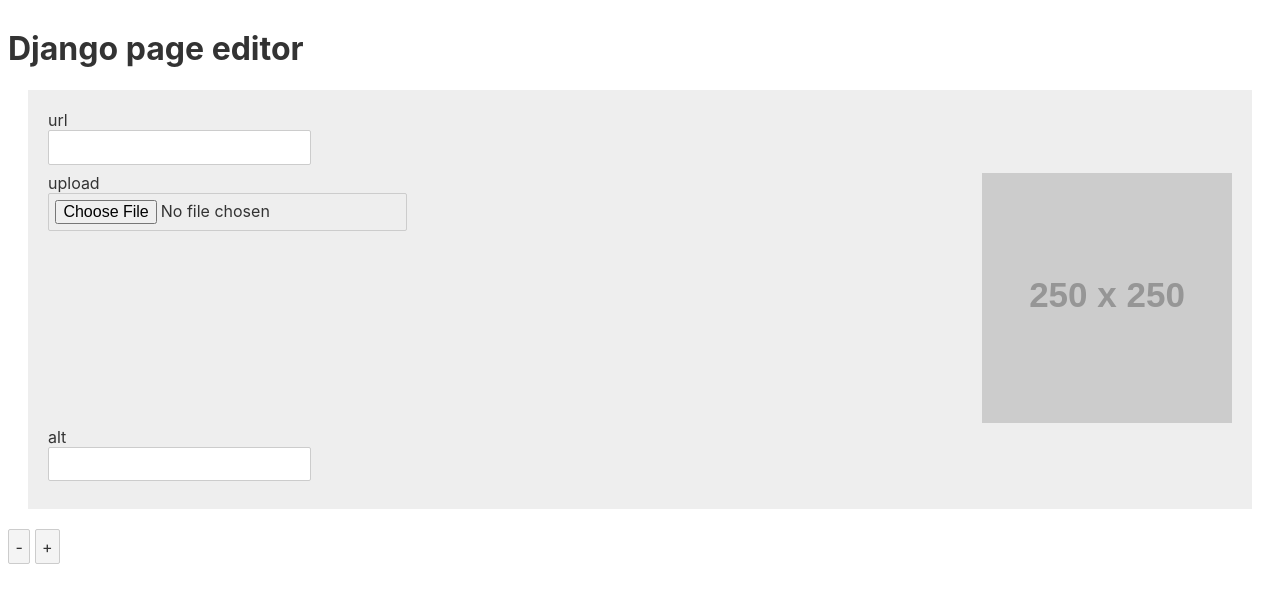
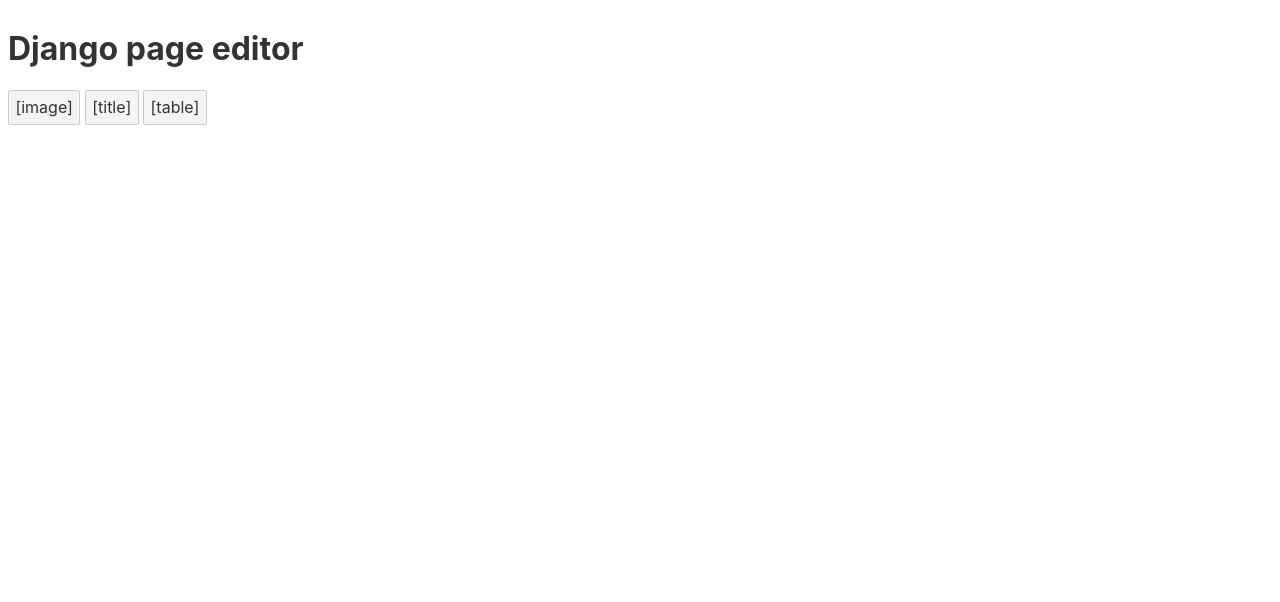
Before and after one commit to itaden1/svelte-dynamic-forms, a Svelte app: page / in a window 1280 px wide. Shown: the top 602 px of the page. Built offline with nearby package versions, Linux system fonts and the light colour scheme.

Commit message:
start on data [so far fail..]

```diff
--- a/src/App.svelte
+++ b/src/App.svelte
@@ -1,29 +1,53 @@
 <script lang="ts">
 
 	import WidgetBase from "./components/WidgetBase.svelte";
+	import WidgetPreview from "./components/WidgetPreview.svelte";
 
 	export let callBack;
 	export let existing_widgets: Array<object>;
 
-	const widgetComponents: {[key: string]: object} = {
-		"image": {
-			name:"image",
+	const widgetComponents: {[key: string]:object} = {
+		existing:[
+			{
+				index: 0,
 				type:"image",
+				name: "image",
+				active: true,
 				fields: [
 					{type: "input", name: "url"},
 					{type: "file", name: "upload"},
 					{type: "input", name: "alt"}
 				]
 			},
+		],
+		options: {
+			"image":{
+				type:"image",
+				name: "image",
+				fields: [
+					{type: "input", name: "url"},
+					{type: "file", name: "upload"},
+					{type: "input", name: "alt"}
+				]
+			}
+		}
+		}
 		// "title": {name:"title", type:"title", fields: [{type: "input", name: "url"}]},
 		// "table": {name:"table", type:"table", fields: [{type: "input", name: "url"}]}
-	}
+
+
 
 	let widgetsOpen = false;
 
 	function addWidget(name: string){
-		const new_widget = widgetComponents[name];
-		existing_widgets = [...existing_widgets, new_widget];
+		const new_widget = widgetComponents.options[name];
+
+		let oldWidgets = existing_widgets.map((i) => {
+			i.active = false;
+			return i;
+		})
+		new_widget.active = true;
+		existing_widgets = [...oldWidgets, new_widget];
 		widgetsOpen = false;
 	}
 
@@ -34,16 +58,18 @@
 
 	}
 
-	function getWidget(widget){
-		return widgetComponents[widget.type]
+	function getWidget(index){
+		return widgetComponents.existing[index]
 	}
 
 </script>
 
 <main>
 	{#each existing_widgets as widget, index}
-		<WidgetBase widget={ getWidget(widget) } />
-		<button on:click="{() => removeWidget(index)}">-</button>
+	{widget.active}
+		<WidgetBase widget={getWidget(index)} />
+		<!-- <WidgetPreview widget={getWidget(widget)} /> -->
+		<button on:click={() => removeWidget(index)}>-</button>
 		<button on:click={() => widgetsOpen = !widgetsOpen} >+</button>
 		{#if widgetsOpen}
 			<button on:click="{() => addWidget("image") }">[image]</button>
--- a/src/components/GenericFileField.svelte
+++ b/src/components/GenericFileField.svelte
@@ -1,35 +1,52 @@
 <script lang="ts">
     import ImagePreview from "./ImagePreview.svelte";
-    import GenericInputField from "./GenericInputField.svelte"
+    import WidgetPreview from "./WidgetPreview.svelte";
 
     export let field;
 
-    let previewPath: string = "https://via.placeholder.com/250";
+    let data = {
+        src: "https://via.placeholder.com/250",
+        alt: "",
+        url: ""
+    }
+    let src = "https://via.placeholder.com/250";
+
+    let fileField: HTMLInputElement;
 
     function handleInput(event: { target: HTMLInputElement; }){
         if (event.target.type === "file"){
-            previewPath = URL.createObjectURL(event.target.files[0]);
+            var fReader = new FileReader();
+            fReader.readAsDataURL(event.target.files[0]);
+            fReader.onloadend = (e) => {
+                data.src = e.target.result.toString();
+            }
         }
-        /// update data here
+    }
+
+    function passClickToField(){
+        // pass the click event from the image box onto the input
+        fileField.click()
     }
 </script>
 
-<div class="content-builder__image-widget-container">
-    <div class="content-builder__image-widget-child">
-        <label for={field.name}>{field.name}</label>
-        <input type={field.type} on:input="{(e) => handleInput(e)}"/>
-        <!-- <GenericInputField field={field} on:input="{(e) => handleInput(e)}" /><br> -->
-    </div>
-    <div class="content-builder__image-widget-container-child">
-        <ImagePreview src={previewPath} alt={widget.alt}/>
-    </div>
-</div>
+<label for={field.name}>{field.name}</label>
+<input
+    bind:this={fileField}
+    bind:value={data.src}
+    type="file"
+    on:input={(e) => handleInput(e)}
+/>
+<br>
+<ImagePreview
+    src={data.src}
+    alt={widget.alt}
+    on:click={(e) => passClickToField(e)}
+/>
+
+
 
 <style>
-    .content-builder__image-widget-container{
-        display:flex;
-    }
-    .content-builder__image-widget-child{
-       flex: 1;
+    input[type="file"]{
+        display: none;
     }
 </style>
--- a/src/components/ImagePreview.svelte
+++ b/src/components/ImagePreview.svelte
@@ -4,11 +4,14 @@
 
 </script>
 
-<div class="content-builder__image-preview">
+<div class="content-builder__image-preview" on:click >
     <img src="{src}" alt="{alt}"/>
 </div>
 <style>
+    .content-builder__image-preview{
+        display:inline-block;
+    }
     .content-builder__image-preview img{
-        height:250px;
+        height:250px
     }
 </style>
--- a/src/components/WidgetBase.svelte
+++ b/src/components/WidgetBase.svelte
@@ -4,12 +4,9 @@
 
     export let widget;
 
-    let inputString: string;
-
-
-
 </script>
 <div class="widget-form">
+    {#if widget.active}
         {#each widget.fields as field, index}
             {#if field.type === "file"}
                 <GenericFileField {field} />
@@ -18,4 +15,7 @@
             {/if}
 
         {/each}
+    {:else}
+        <p> widget preview here</p>
+    {/if}
 </div>
--- /dev/null
+++ b/src/components/WidgetPreview.svelte
@@ -0,0 +1,5 @@
+<script lang="ts">
+    export let data;
+</script>
+<br>
+{data}
--- a/src/main.ts
+++ b/src/main.ts
@@ -9,7 +9,6 @@
 	props: {
 		callBack,
 		existing_widgets: [
-			{index:1, name:"image", type:"image"},
 			// {index:2, name:"title", type:"title"}
 		]
 	}
```
Lines whose indentation alone changed are shown as unchanged.
